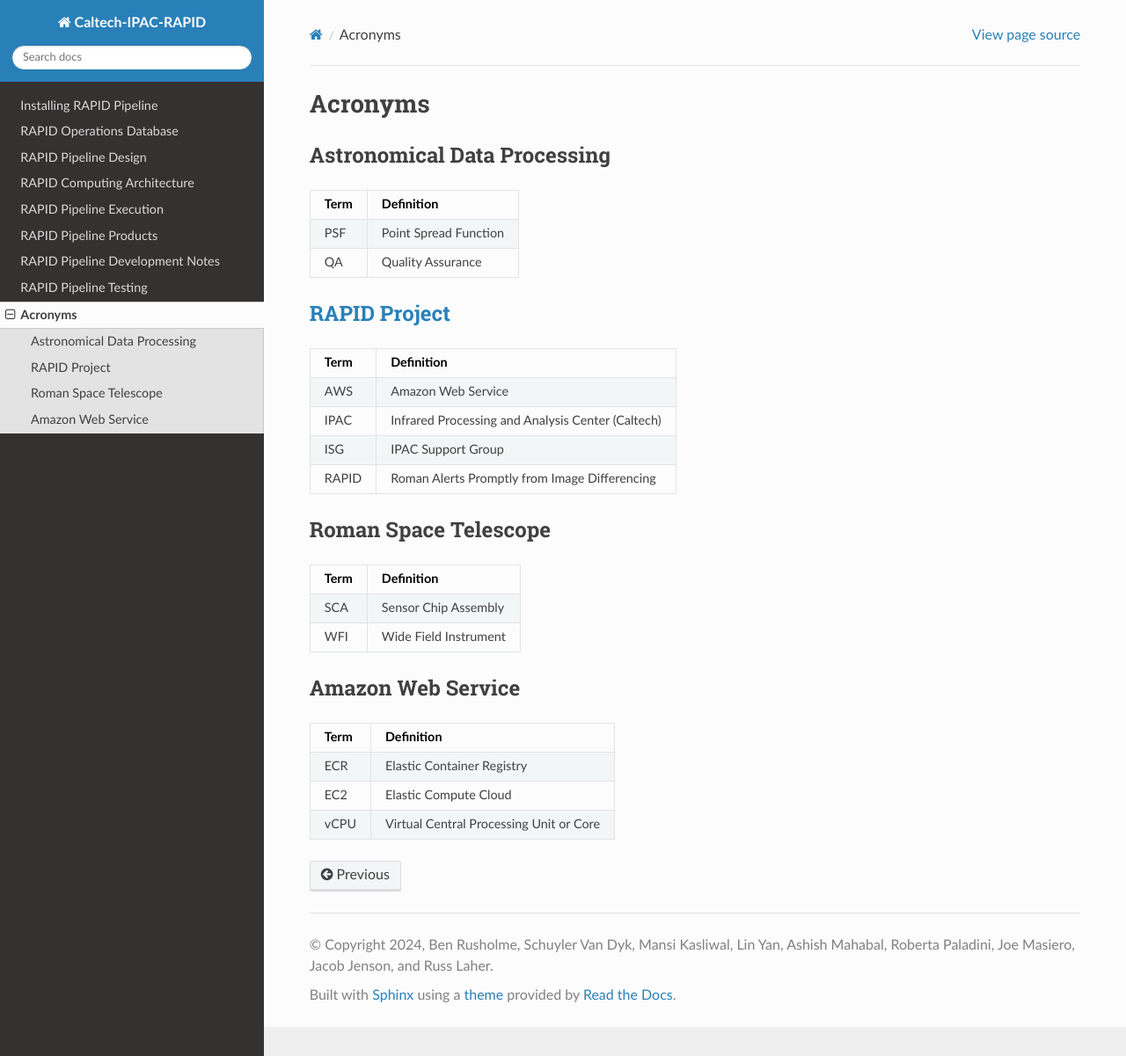
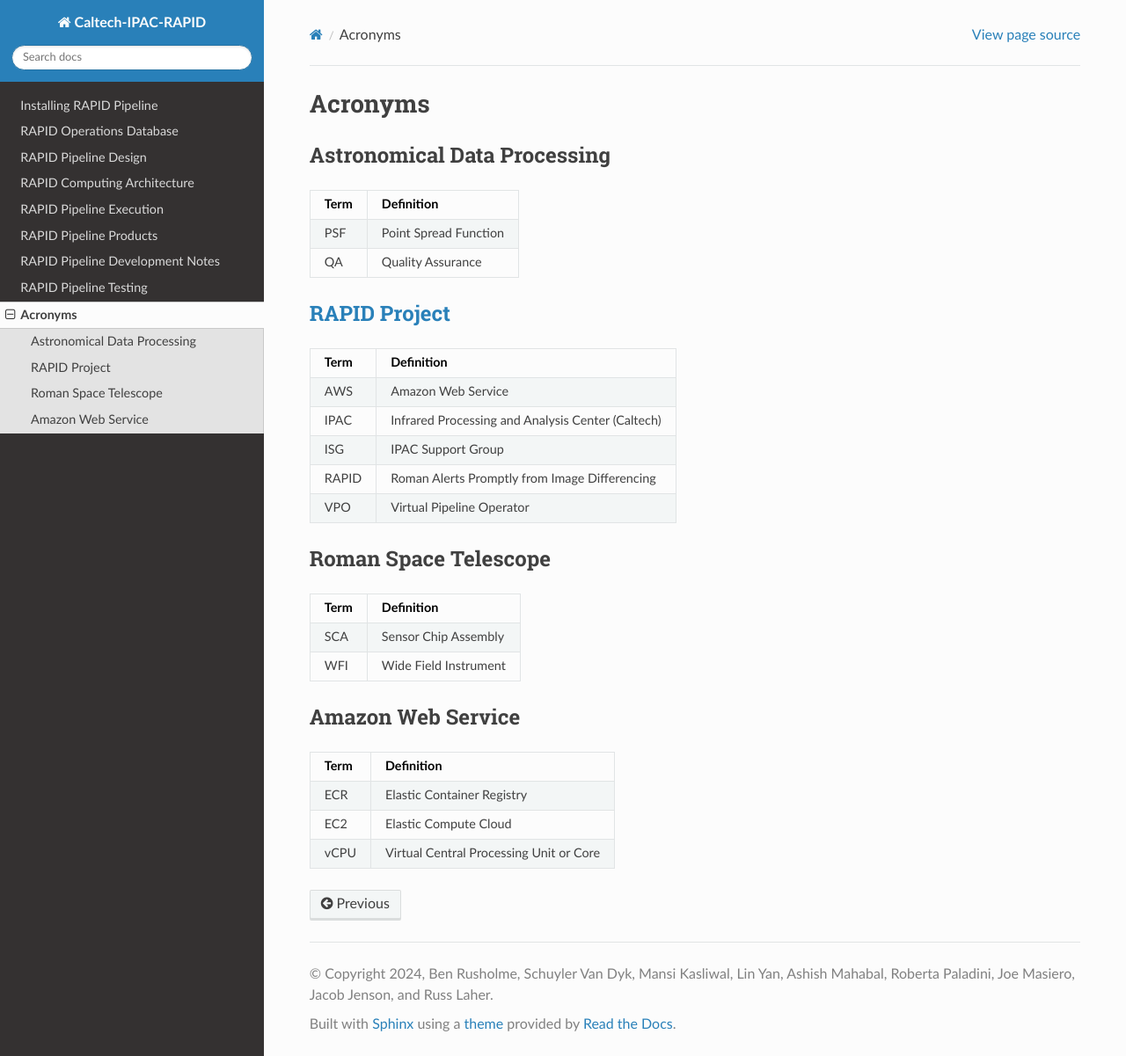
Before and after one commit to Caltech-IPAC/rapid, a Sphinx documentation site: the page built from docs/source/acronyms.rst, in a window 1280 px wide and 1201 px high. Shown: the whole window at 88% size. Built offline with Sphinx 7.4.7 and the Read the Docs theme 3.1.0, drawn with Linux system fonts in a browser that asks for light colours; formulas are drawn with MathJax 3.

Commit message:
Added VPO.

```diff
--- a/docs/source/acronyms.rst
+++ b/docs/source/acronyms.rst
@@ -28,6 +28,8 @@
 +-----------------+----------------------------------------------------------+
 | RAPID           | Roman Alerts Promptly from Image Differencing            |
 +-----------------+----------------------------------------------------------+
+| VPO             | Virtual Pipeline Operator                                |
++-----------------+----------------------------------------------------------+
 
 
 Roman Space Telescope
```
